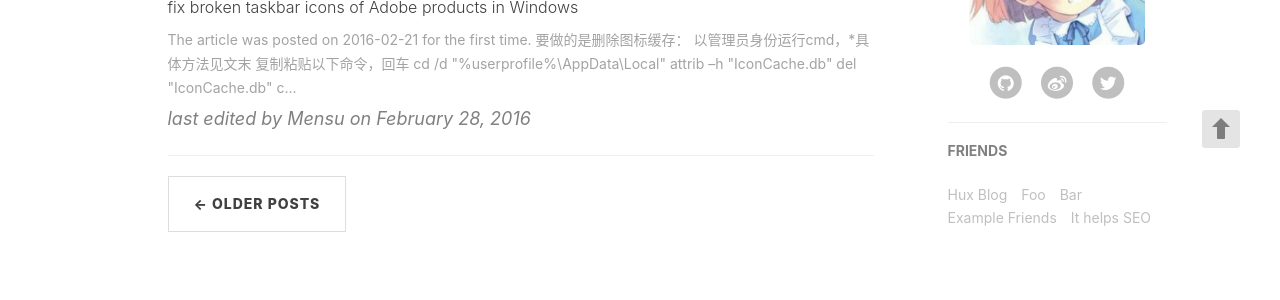
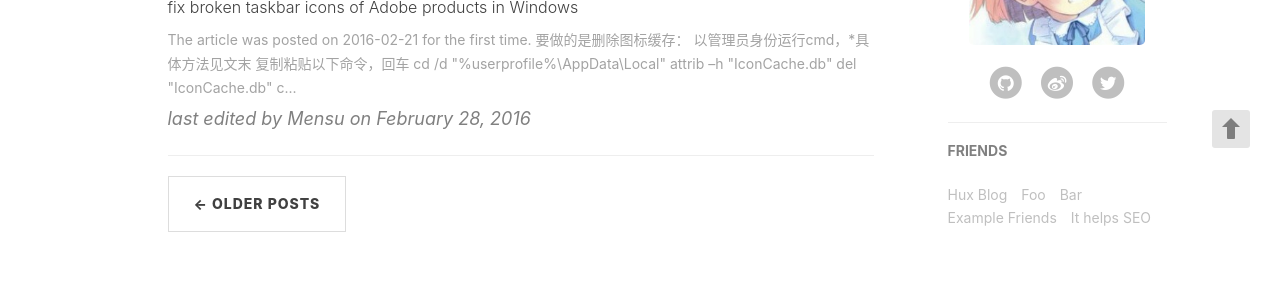
Before and after one commit to Mensu/mensu.github.io, a Jekyll site: the page built from index.html, in a window 1280 px wide. Shown: the part 747-1047 px from the top of the page. Built offline with Jekyll 4.4.1, drawn with Linux system fonts in a browser that asks for light colours; nearby versions of some CDN libraries; the list of posts is cut into pages by our own code; comment, search, counter and statistics services are not loaded.

Commit message:
Update hux-blog.css

```diff
--- a/css/hux-blog.css
+++ b/css/hux-blog.css
@@ -378,7 +378,7 @@ pre code {
 #backtotop {
   position: fixed;
   bottom: 5px;
-  right: 40px;
+  right: 30px;
   z-index: 2;
 }
 #backtotop .backtotop-btn {
@@ -418,7 +418,7 @@ pre code {
   background-color: #7D7D7D;
 }
 #backtotop .backtotop-btn:hover .vertical-stick {  background-color: #bbb;  }
-@media screen and (min-width: 400px) {
+@media screen and (min-width: 550px) {
   #backtotop .backtotop-btn {
     width: 38px;
     height: 38px;
```
